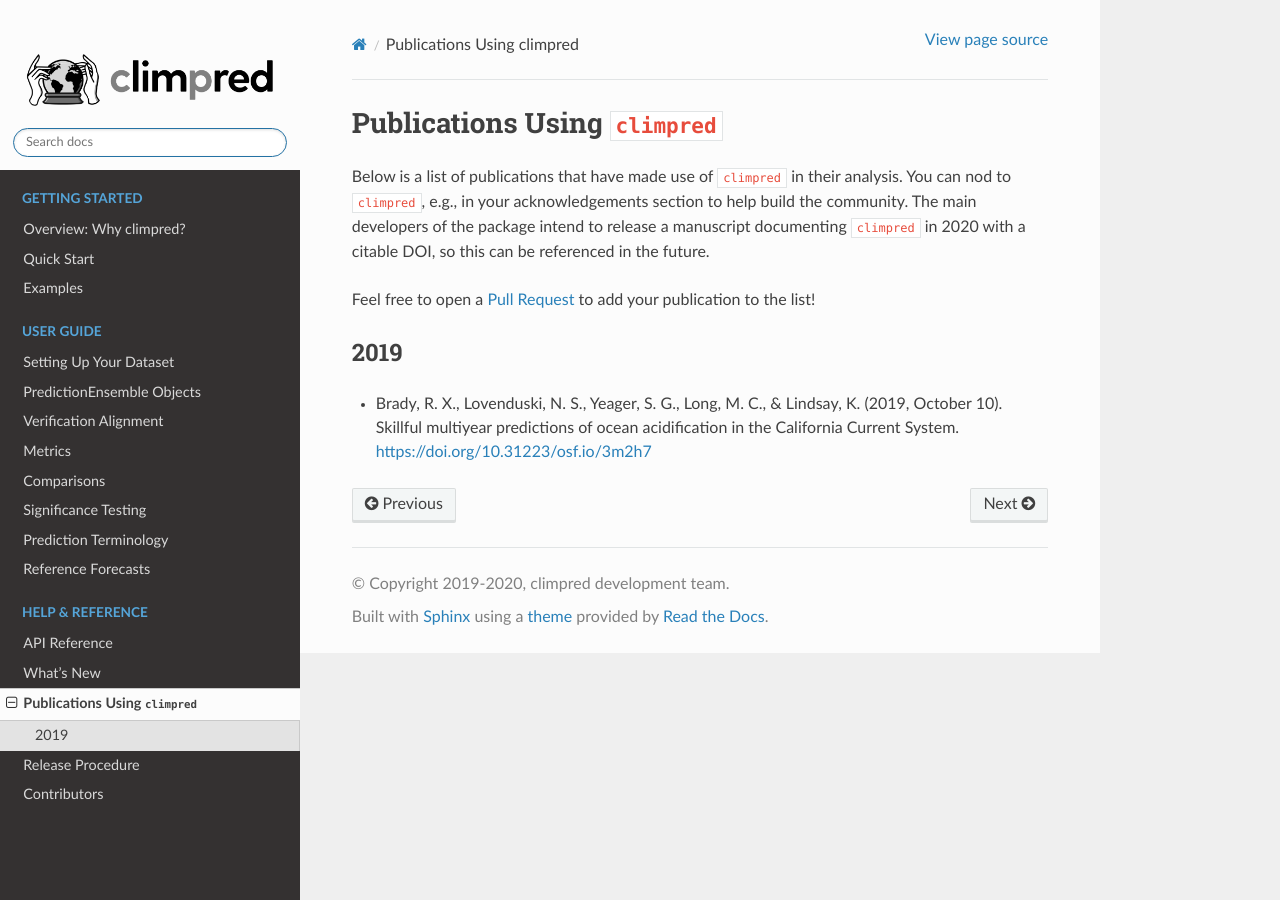
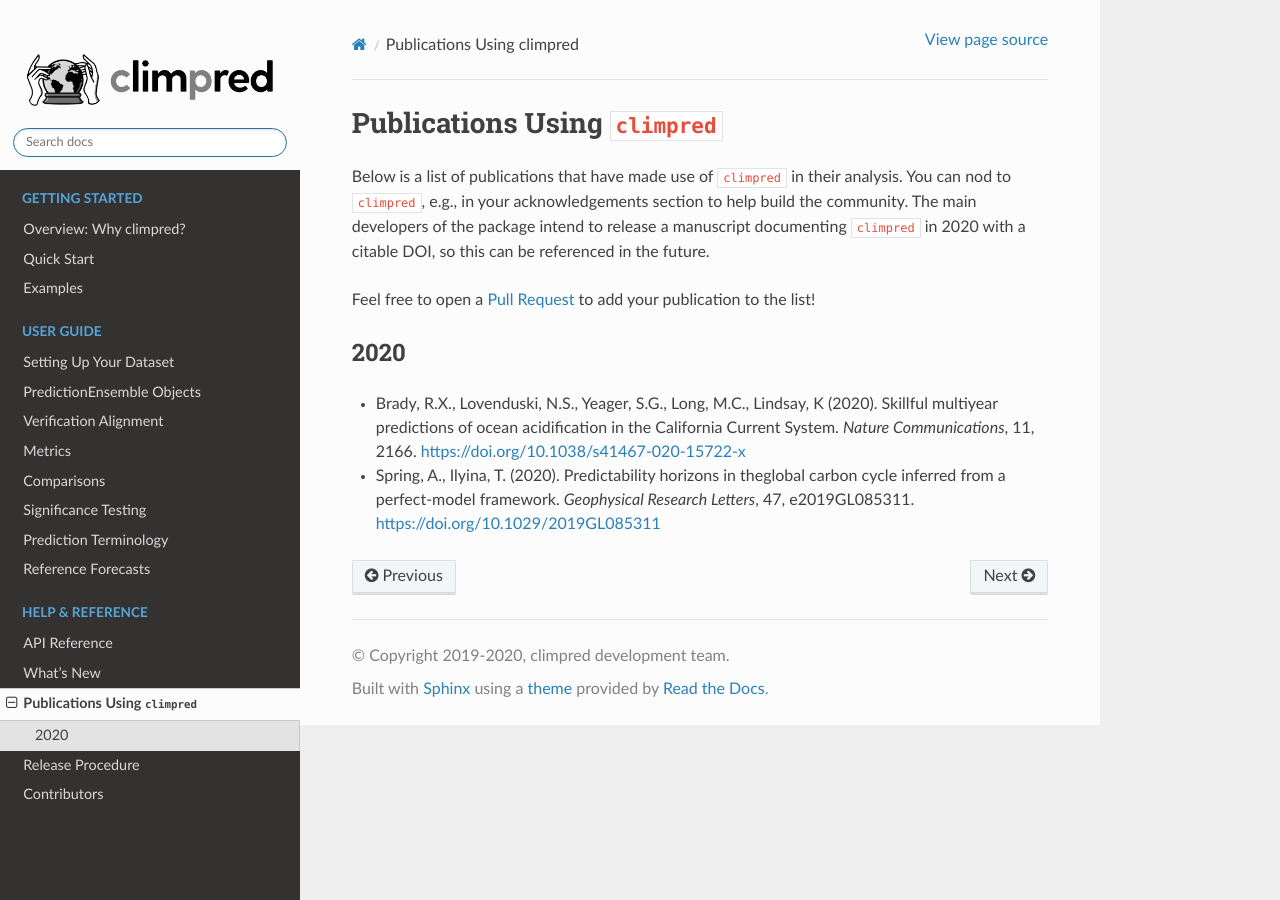
Before and after one commit to pangeo-data/climpred, a Sphinx documentation site: the page built from docs/source/publications.rst, in a window 1280 px wide. Built offline with Sphinx 7.4.7 and the Read the Docs theme 2.0.0, drawn with Linux system fonts in a browser that asks for light colours; formulas are drawn with MathJax 3; pages that are not in the unit, such as notebooks, are missing from menus; the version number could not be read and is left out.

Commit message:
update Aaron and Riley's publications

```diff
--- a/docs/source/publications.rst
+++ b/docs/source/publications.rst
@@ -9,9 +9,12 @@ citable DOI, so this can be referenced in the future.
 
 Feel free to open a `Pull Request <contributing.html>`_ to add your publication to the list!
 
-2019
+2020
 ####
 
-* Brady, R. X., Lovenduski, N. S., Yeager, S. G., Long, M. C., & Lindsay, K. (2019, October 10).
-  Skillful multiyear predictions of ocean acidification in the California Current System.
-  https://doi.org/10.31223/osf.io/3m2h7
+* Brady, R.X., Lovenduski, N.S., Yeager, S.G., Long, M.C., Lindsay, K (2020). Skillful multiyear
+  predictions of ocean acidification in the California Current System. *Nature Communications*,
+  11, 2166. https://doi.org/10.1038/s41467-020-15722-x
+* Spring, A., Ilyina, T. (2020). Predictability horizons in theglobal carbon cycle inferred
+  from a perfect-model framework. *Geophysical Research Letters*, 47, e2019GL085311.
+  https://doi.org/10.1029/2019GL085311
```
